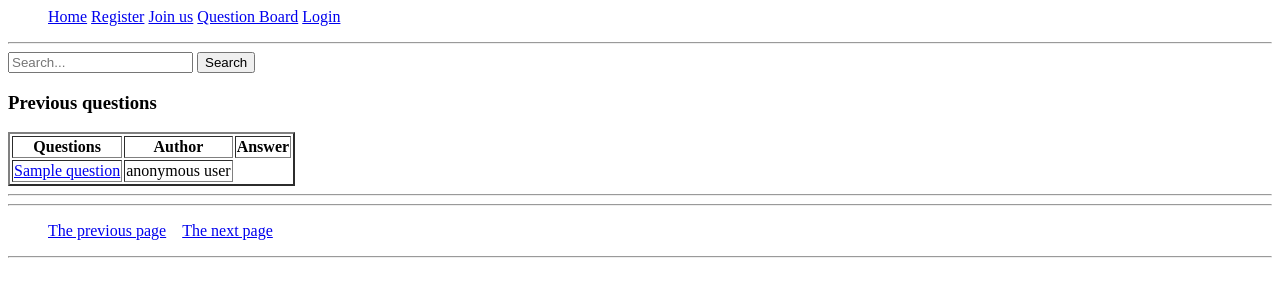
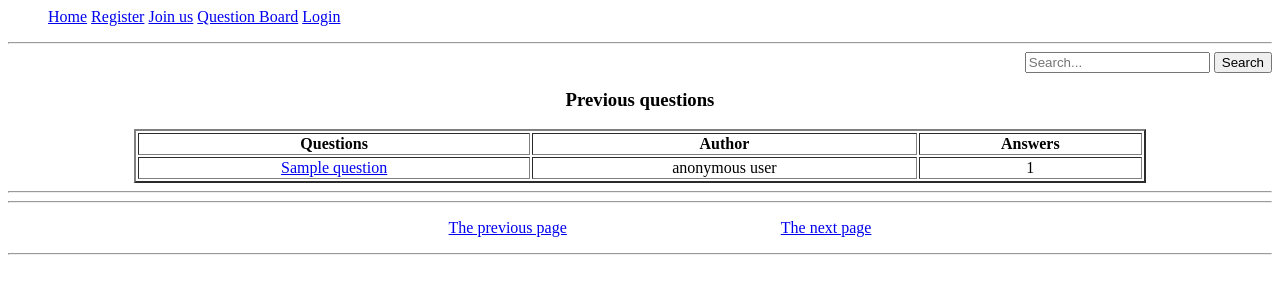
Before and after one commit to dynamicDr/Healing-Paws-Web, a Flask app: page /reviewquestions?page=1 in a window 1280 px wide. Shown: the top 300 px of the page. Run offline with Flask 2, Linux system fonts and the light colour scheme; tables that the repository leaves empty hold one stand-in row (values such as "Sample post"); some libraries are stand-ins or nearby versions.

Commit message:
questionarea css

```diff
--- a/web/appdir/forms.py
+++ b/web/appdir/forms.py
@@ -50,7 +50,7 @@
 
 class QuestionForm(FlaskForm):
     title = StringField('Question', validators=[DataRequired()])
-    body = StringField('Question description')
+    body = TextAreaField('Question description')
     anonymity = BooleanField('anonymity')
     submit = SubmitField('Confirm')
 
--- a/web/appdir/routes.py
+++ b/web/appdir/routes.py
@@ -146,7 +146,7 @@
     else:
         user_in_db = None
 
-    return render_template('answerquestion.html', title="Answer Question", prev_answers=prev_answers, \
+    return render_template('answerquestion.html', title="Answer Question",  \
                            question=question_db, form=form, user=user_in_db)
 
 
--- /dev/null
+++ b/web/appdir/static/style/question.css
@@ -0,0 +1,37 @@
+.right{
+	float:right;
+}
+.center{
+	text-align:center;
+}
+.bor{
+	border: 2px solid black;
+	margin: 100px;
+	padding: 5px;
+	border-radius: 20px;
+}
+.disabled{
+	margin: 100px;
+	padding: 5px;
+}
+.pagination{
+	text-align:center;
+}
+.formcss{
+	font-size:110%;
+	padding:10px;
+	margin:20px;
+	width:100%;
+}
+.red{
+	color:red;
+	font-weight:bold;
+}
+#questionstable{
+	margin:auto;
+	width:80%;
+}
+#questionstable td{
+	text-align:center;
+	vertical-align:middle;
+}
--- a/web/appdir/templates/base.html
+++ b/web/appdir/templates/base.html
@@ -8,7 +8,9 @@
         <script src="{{ url_for('static', filename='scripts/jquery-3.4.1.js') }}"></script>
         <style type="text/css">
             li{ display:inline}
-        </style>
+		</style>
+        <link rel="stylesheet" href="{{ url_for('static', filename='style/question.css') }}">
+
     </head>
 
     <body>
--- a/web/appdir/templates/questionpage.html
+++ b/web/appdir/templates/questionpage.html
@@ -2,15 +2,15 @@
 <nav>
     <ul class="pagination">
         {%if pagination.has_prev%}
-        <li class="page-item active"><a class="page-link" href="{{url_for(url,page=pagination.page-1)}}">The previous page</a></li>
+        <li class="page-item active bor"><a class="page-link" href="{{url_for(url,page=pagination.page-1)}}">The previous page</a></li>
         {%else%}
         <li class="page-item disabled"><a class="page-link" href="#">The previous page</a></li>
         {%endif%}
 
 
-        &nbsp;&nbsp;
+
         {%if pagination.has_next%}
-        <li class="page-item active"><a class="page-link" href="{{url_for(url,page=pagination.page+1)}}">The next page</a></li>
+        <li class="page-item active bor"><a class="page-link" href="{{url_for(url,page=pagination.page+1)}}">The next page</a></li>
         {%else%}
         <li class="page-item disabled"><a class="page-link" href="#">The next page</a></li>
         {%endif%}
--- a/web/appdir/templates/reviewquestions.html
+++ b/web/appdir/templates/reviewquestions.html
@@ -2,18 +2,20 @@
 
 {% block content %}
 	<script src="{{ url_for('static', filename='scripts/questions.js') }}"></script>
-	<div id="search">
+	<div id="search" class='right'>
 		<input type="text" placeholder="Search..."/>
-    	<button>Search</button>
+		<button>Search</button>
+
 	</div>
-
+	<div class='center'>
+	<br>
 	<h3>Previous questions</h3>
 	{% if prev_questions %}
-		<table class="questionstable" border="2">
+		<table id="questionstable" border="2" >
 		<tr>
 			<th>Questions</th>
 			<th>Author</th>
-			<th>Answer</th>
+			<th>Answers</th>
 		</tr>
 		{% for question in prev_questions %}
 		<tr>
@@ -23,11 +25,17 @@
 			{% else %}
 				<td> {{ question.author.username }}</td>
 			{% endif %}
-			<!-- {% if question.answers %} -->
-				<!-- <td id="answerCount">question.counta</td> -->
-			<!-- {% else %} -->
-				<!-- <td> No answer yet <td> -->
-			<!-- {% endif %} -->
+			{% if question.counta!=0 %}
+				<td id="answerCount">{{ question.counta }}</td>
+			{% else %}
+				{% if user %}
+					{% if user.is_customer != 1 %}
+						<td style="color:red"> No answer yet </td>
+					{% else %}
+					<td> No answer yet </td>
+					{% endif %}
+				{% endif %}
+			{% endif %}
 		</tr>
 		{% endfor %}
 		</table>
@@ -36,32 +44,32 @@
 		<p>No questions</p>
 		<hr>
 	{% endif %}
+	</div>
 
 	<hr>
 	{%import 'questionpage.html' as pg%}
 	{{pg.my_paginate(pagination,'reviewquestions')}}
 	<hr>
+
 	{% if user %}
 		{% if user.is_customer %}
 			<form action="" method="post" enctype="multipart/form-data" novalidate>
 				{{ form.hidden_tag() }}
 				<fieldset>
 					<legend>New Question</legend>
-					<p>
+					<p class="center formcss">
 						{{ form.title.label }}<br>
-						{{ form.title(size=32) }}
+						{{ form.title(size=64) }}
 					</p>
-					<p>
-						{{ form.body.label }}<br>
-						{{ form.body }}
+					<p class="center formcss">
+						{{ form.body.label }}:<br>
+						{{ form.body(cols=60,rows=6) }}
 					</p>
-					<p>{{ form.anonymity.label }} {{ form.anonymity }}</p>
-					<p>{{ form.submit() }}</p>
+					<p class='right red'>{{ form.anonymity.label }} {{ form.anonymity }}</p>
+					<br>
+					<p class='center'>{{ form.submit() }}</p>
 			</fieldset>
 		</form>
 		{% endif %}
 	{% endif %}
-	<!-- <script> -->
-
-	<!-- </script> -->
 {% endblock %}
```
Also changed, not shown: web/appdir/templates/answerquestion.html (+5 -3 lines).
